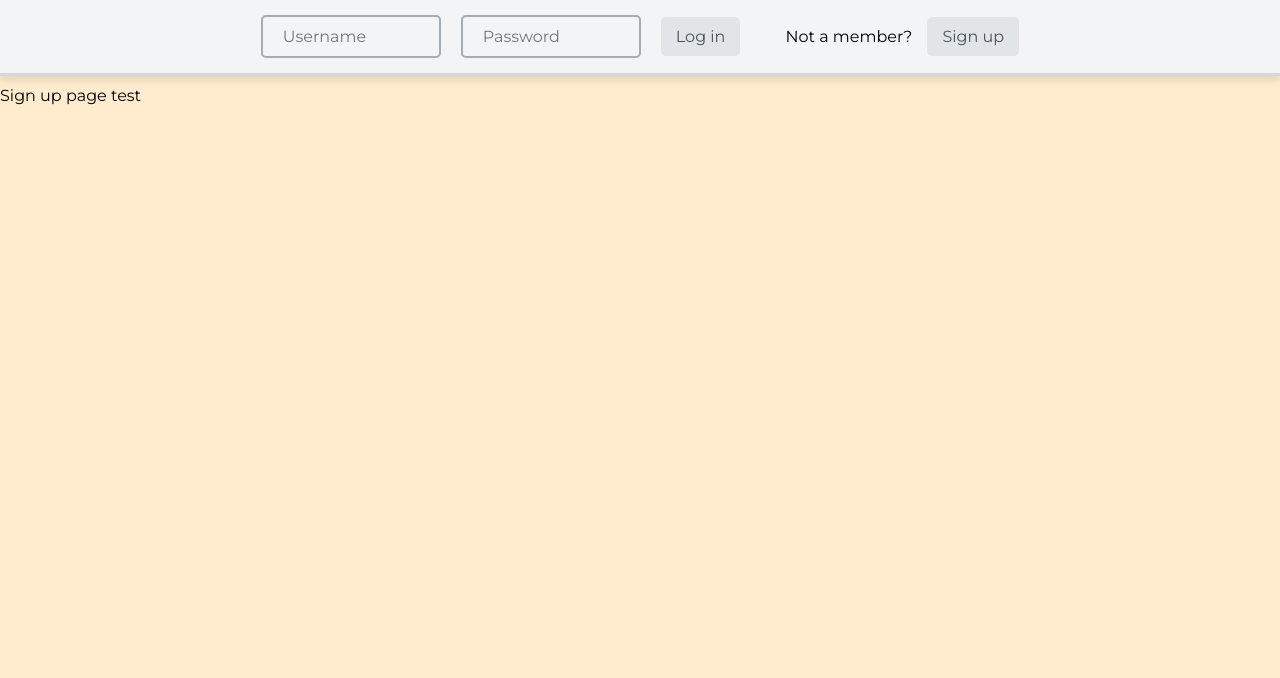
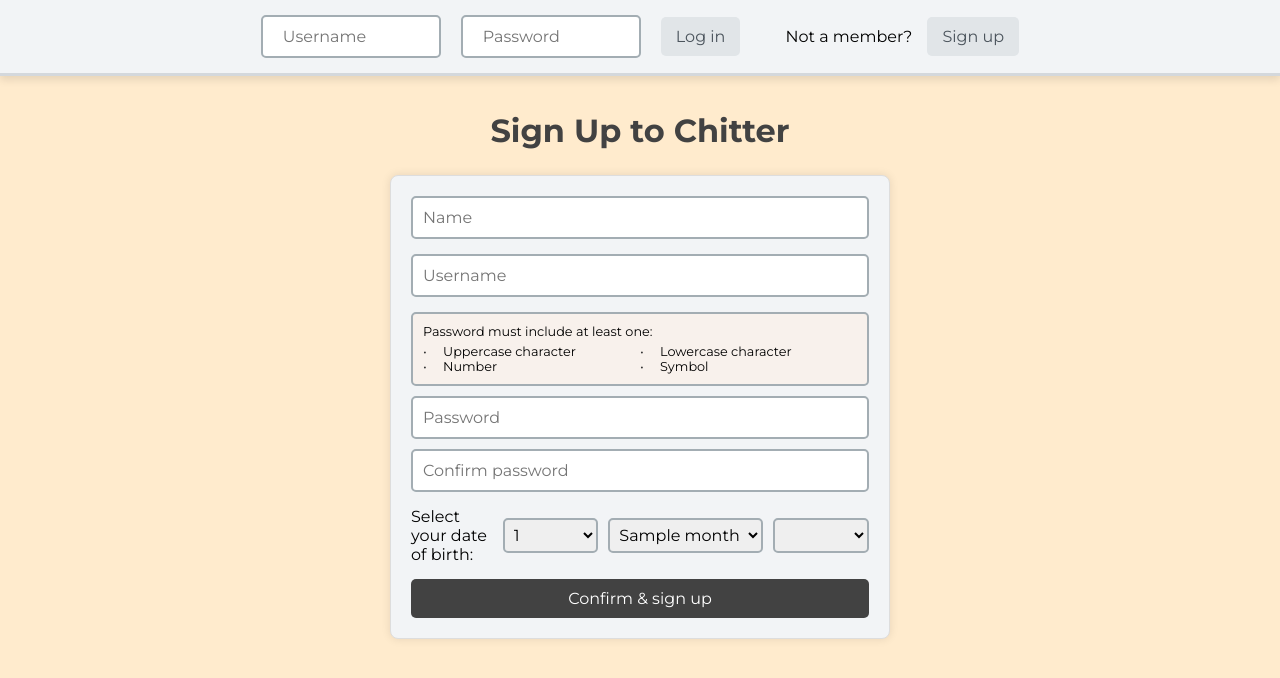
Before and after one commit to shakey0/chitter_project, a Flask app: template templates/sign_up.html in a window 1280 px wide. Shown: the top 678 px of the page. Run offline with Flask 3, Linux system fonts and the light colour scheme; the template is opened without the code that fills it: most values are stand-ins (such as "Sample title", 1, 10 or a date in 2020); lists and menus that the app fills with data are empty.

Commit message:
Sign up page complete

```diff
--- a/app.py
+++ b/app.py
@@ -1,4 +1,5 @@
 import os
+import datetime
 from werkzeug.utils import secure_filename
 from flask import Flask, request, redirect, render_template, flash
 from lib.database_connection import get_flask_database_connection
@@ -166,12 +167,27 @@ def delete_peep():
     connection = get_flask_database_connection(app)
     peep_repo = PeepRepository(connection)
     peep_id = int(request.form['peep_id'])
+    image_ids = peep_repo.find_by_id(peep_id).images
+    image_file_names = []
+    if len(image_ids) > 0:
+        peeps_images_repo = PeepsImagesRepository(connection)
+        image_file_names = [peeps_images_repo.get_image_file_name(image_id) for image_id in image_ids]
     peep_repo.delete(peep_id)
+    if len(image_file_names) > 0:
+        all_images = peeps_images_repo.get_all()
+        all_file_names = [image['file_name'] for image in all_images]
+        for image in image_file_names:
+            if image not in all_file_names:
+                file_path = os.path.join(app.config['UPLOAD_FOLDER'], image)
+                os.remove(file_path)
     return redirect('/')
 
 
 @app.route('/like', methods=['POST'])
 def reverse_like():
+    if not current_user.is_authenticated:
+        flash("Log in or sign up to like others' peeps!", "authentication")
+        return redirect('/')
     user_id = request.form['user_id']
     peep_id = request.form['peep_id']
     connection = get_flask_database_connection(app)
@@ -223,14 +239,52 @@ def login():
 
 @app.route('/logout', methods=['POST'])
 def logout():
+    global saved_tag_number
+    saved_tag_number = 0
     logout_user()
     return redirect('/')
 
 
 @app.route('/sign_up')
 def sign_up():
-    return render_template('sign_up.html', user=current_user)
+    current_year = datetime.now().year
+    ten_years_ago = current_year - 9
+    months = ["January", "February", "March", "April", "May", "June", "July",
+            "August", "September", "October", "November", "December"]
+    return render_template('sign_up.html', user=current_user, ten_years_ago=ten_years_ago,
+                            months=months)
 
+
+@app.route('/sign_up_user', methods=['POST'])
+def sign_up_user():
+    print(request.form)
+    name = request.form['name']
+    user_name = request.form['user_name']
+    password = request.form['password']
+    confirm_password = request.form['c_password']
+    birth_day = int(request.form['birth_day'])
+    birth_month = request.form['birth_month']
+    birth_year = int(request.form['birth_year'])
+
+    connection = get_flask_database_connection(app)
+    repo = UserRepository(connection)
+    result = repo.add_user(name, user_name, password, confirm_password,
+                            [birth_day, birth_month, birth_year])
+
+    if not isinstance(result, int):
+        errors = [error for error in result.values()]
+        for error in errors:
+            if isinstance(error, list):
+                for item in error:
+                    flash(item, "error")
+            else:
+                flash(error, "error")
+        return redirect('/sign_up')
+
+    user = repo.find_by_id(result)
+    login_user(user)
+    flash(f"Welcome to your Chitter, {user.user_name}!", "success")
+    return redirect('/')
 
 if __name__ == '__main__':
     if not os.path.exists(UPLOAD_FOLDER):
--- a/lib/peeps_images_repository.py
+++ b/lib/peeps_images_repository.py
@@ -2,6 +2,10 @@ class PeepsImagesRepository:
 
     def __init__(self, connection):
         self._connection = connection
+
+    def get_all(self):
+        rows = self._connection.execute('SELECT * FROM peeps_images')
+        return [{'id':row['id'], 'file_name':row['file_name'], 'peep_id':row['peep_id']} for row in rows]
 
     def get_image_file_name(self, id):
         rows = self._connection.execute('SELECT file_name FROM peeps_images WHERE id = %s',
--- a/static/css/header_styles.css
+++ b/static/css/header_styles.css
@@ -32,7 +32,6 @@ body {
     padding: 10px 20px;
     border: 2px solid #a3adb3;
     border-radius: 5px;
-    background-color: transparent;
     color: #4b545c;
     font-size: 16px;
     outline: none;
@@ -121,6 +120,159 @@ body {
 }
 /* END OF TOP BAR */
 
+/* START OF FLASHED MESSAGES */
+
+/* Base style for all messages */
+.error, .success, .authentication {
+    font-size: 0.9em; /* smaller font size */
+    font-weight: bold; /* bold text */
+    padding: 5px 10px; /* less padding on top and bottom */
+    border-radius: 5px;
+    width: 80%;
+    max-width: 490px;
+    text-align: center;
+    margin: 15px auto;
+    color: #000; /* black text */
+    box-shadow: 0px 4px 8px rgba(0, 0, 0, 0.1); /* subtle shadow for depth */
+}
+
+/* Style for each message category */
+.error {
+    background-color: #ffcccc; /* light red */
+}
+
+.success {
+    background-color: #ccffcc; /* light green */
+}
+
+.authentication {
+    background-color: #ffd199; /* light yellow */
+}
+
+/* END OF FLASHED MESSAGES */
+
+/* START OF SIGN-UP PAGE */
+h1 {
+    font-size: 2em;
+    text-align: center;
+    margin-top: 35px;
+    color: #424242;
+}
+
+/* The container for the form */
+.sign-up-form-tag {
+    width: 80%;
+    max-width: 500px;
+    margin: 25px auto;
+    padding: 20px;
+    border: 1px solid #ddd;
+    border-radius: 8px;
+    background-color: #f2f4f6;
+    box-shadow: 0px 0px 10px rgba(0, 0, 0, 0.1);
+}
+
+/* Styling input fields */
+.sign-up-form-tag input[type="text"] {
+    width: 100%;
+    padding: 10px;
+    border: 2px solid #a3adb3;
+    border-radius: 5px;
+    font-size: 1em;
+}
+
+.sign-up-name-card, .sign-up-user_name-card, .sign_up-c-password-card {
+    margin-bottom: 15px;
+}
+
+.sign_up-password-card {
+    margin-bottom: 10px;
+}
+
+.sign-up-form-tag input[type="submit"] {
+    width: 100%;
+    padding: 10px 20px;
+    background-color: #424242;
+    color: #fff;
+    border: none;
+    border-radius: 5px;
+    font-size: 1em;
+    cursor: pointer;
+    transition: background-color 0.3s;
+}
+
+.sign-up-form-tag input[type="submit"]:hover {
+    background-color: #666666;
+}
+
+/* Styling the password criteria message */
+.sign-up-password-message {
+    font-size: 0.8em;
+    margin-bottom: 10px;
+    padding: 10px;
+    border: 2px solid #a3adb3;
+    border-radius: 5px;
+    background-color: #f8f1ec;
+}
+
+.sign-up-password-message p {
+    padding-bottom: 5px;
+}
+
+.sign-up-password-message ul {
+    display: flex;
+    flex-wrap: wrap;
+    justify-content: space-between;
+    padding: 0;
+    list-style: none;
+}
+
+.sign-up-password-message li {
+    flex: 1 0 48%; /* Makes sure two items are on one line, with a little space in between */
+    margin: 0;
+    position: relative;
+    padding-left: 20px;
+}
+
+.sign-up-password-message li:before {
+    content: '•';
+    position: absolute;
+    left: 0;
+    color: #333;
+}
+
+/* Styling the date of birth section */
+.sign-up-d_o_b-tag {
+    display: flex;
+    align-items: center;
+    margin-bottom: 15px;
+}
+
+.sign-up-d_o_b-card {
+    flex: 1;
+    font-size: 1em;
+    margin-right: 10px;
+}
+
+.select-day,
+.select-month,
+.select-year {
+    flex: 1;
+    padding: 5px;
+    border: 2px solid #a3adb3;
+    border-radius: 5px;
+    font-size: 1em;
+    margin-right: 10px;
+}
+
+.select-year {
+    margin-right: 0;
+}
+/* END OF SIGN-UP PAGE*/
+
+
+
+
+
 .test-visibility {
     visibility: hidden;
 }
--- a/templates/sign_up.html
+++ b/templates/sign_up.html
@@ -1,5 +1,41 @@
 {% extends "base.html" %} {% block title %}Chitter - Sign Up{% endblock %}
 
 {% block content %}
-<p>Sign up page test</p>
+    <h1>Sign Up to Chitter</h1>
+    <div class="sign-up-form-tag">
+        <form action="/sign_up_user" method="POST">
+            <input class="sign-up-name-card" type="text" name="name" placeholder="Name" autocomplete="off">
+            <input class="sign-up-user_name-card" type="text" name="user_name" placeholder="Username" autocomplete="off">
+            <div class="sign-up-password-message">
+                <p>Password must include at least one:</p>
+                <ul>
+                    <li>Uppercase character</li>
+                    <li>Lowercase character</li>
+                    <li>Number</li>
+                    <li>Symbol</li>
+                </ul>
+            </div>
+            <input class="sign_up-password-card" type="text" name="password" placeholder="Password" autocomplete="off">
+            <input class="sign_up-c-password-card" type="text" name="c_password" placeholder="Confirm password" autocomplete="off">
+            <div class="sign-up-d_o_b-tag">
+                <p class="sign-up-d_o_b-card">Select your date of birth:</p>
+                <select class="select-day" name="birth_day">
+                    {% for number in range(1, 32) %}
+                        <option value="{{number}}">{{number}}</option>
+                    {% endfor %}
+                </select>
+                <select class="select-month" name="birth_month">
+                    {% for month in months %}
+                        <option value="{{month}}">{{month}}</option>
+                    {% endfor %}
+                </select>
+                <select class="select-year" name="birth_year">
+                    {% for number in range(1900, ten_years_ago) %}
+                        <option value="{{number}}" {% if number == ten_years_ago-10 %}selected{% endif %}>{{number}}</option>
+                    {% endfor %}
+                </select>
+            </div>
+            <input class="sign-up-confirm-card" type="submit" value="Confirm & sign up">
+        </form>
+    </div>
 {% endblock %}
```
Also changed, not shown: tests/test_peeps_images_repository.py (+5 -0 lines), 2 other files.
